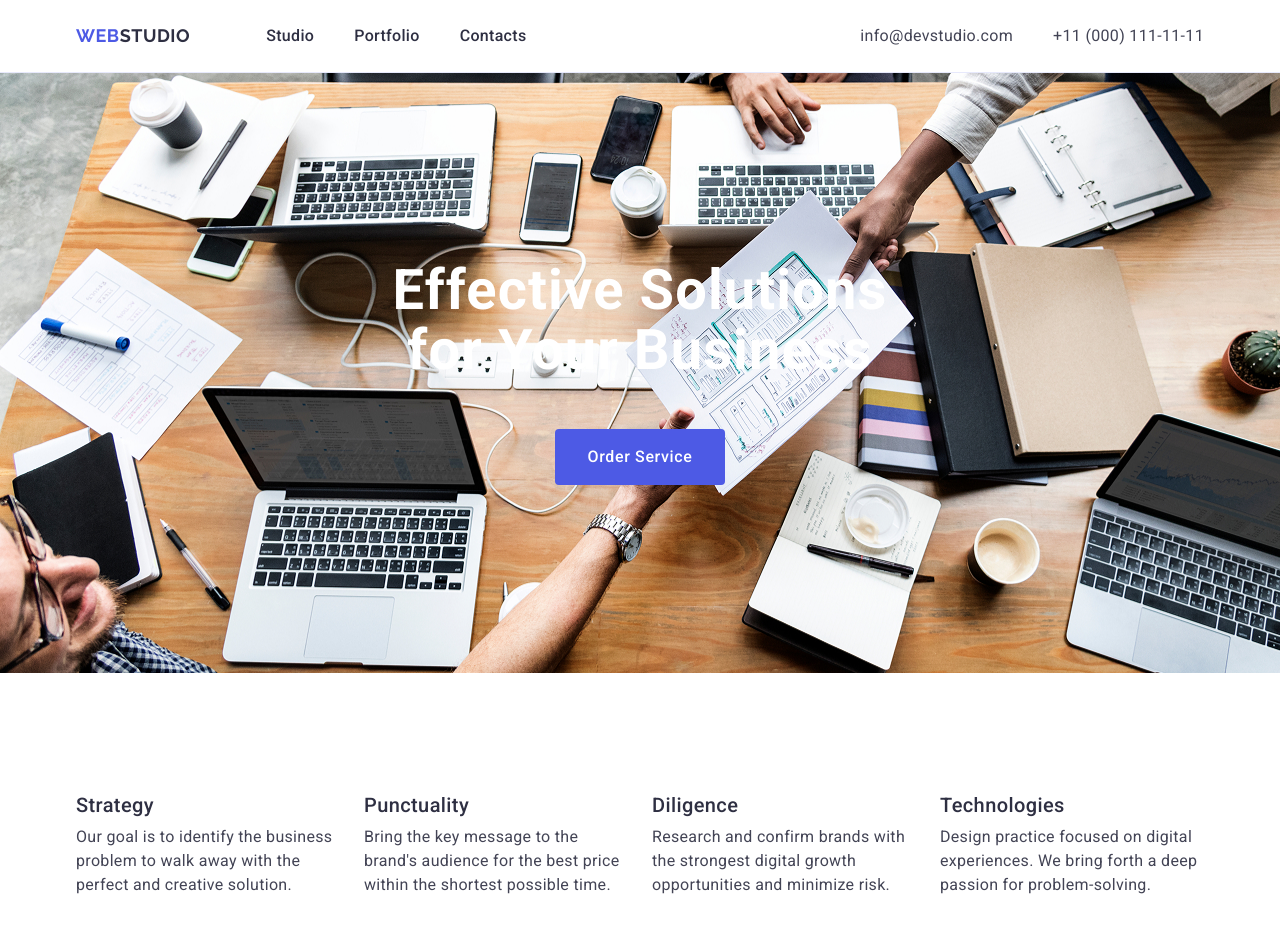
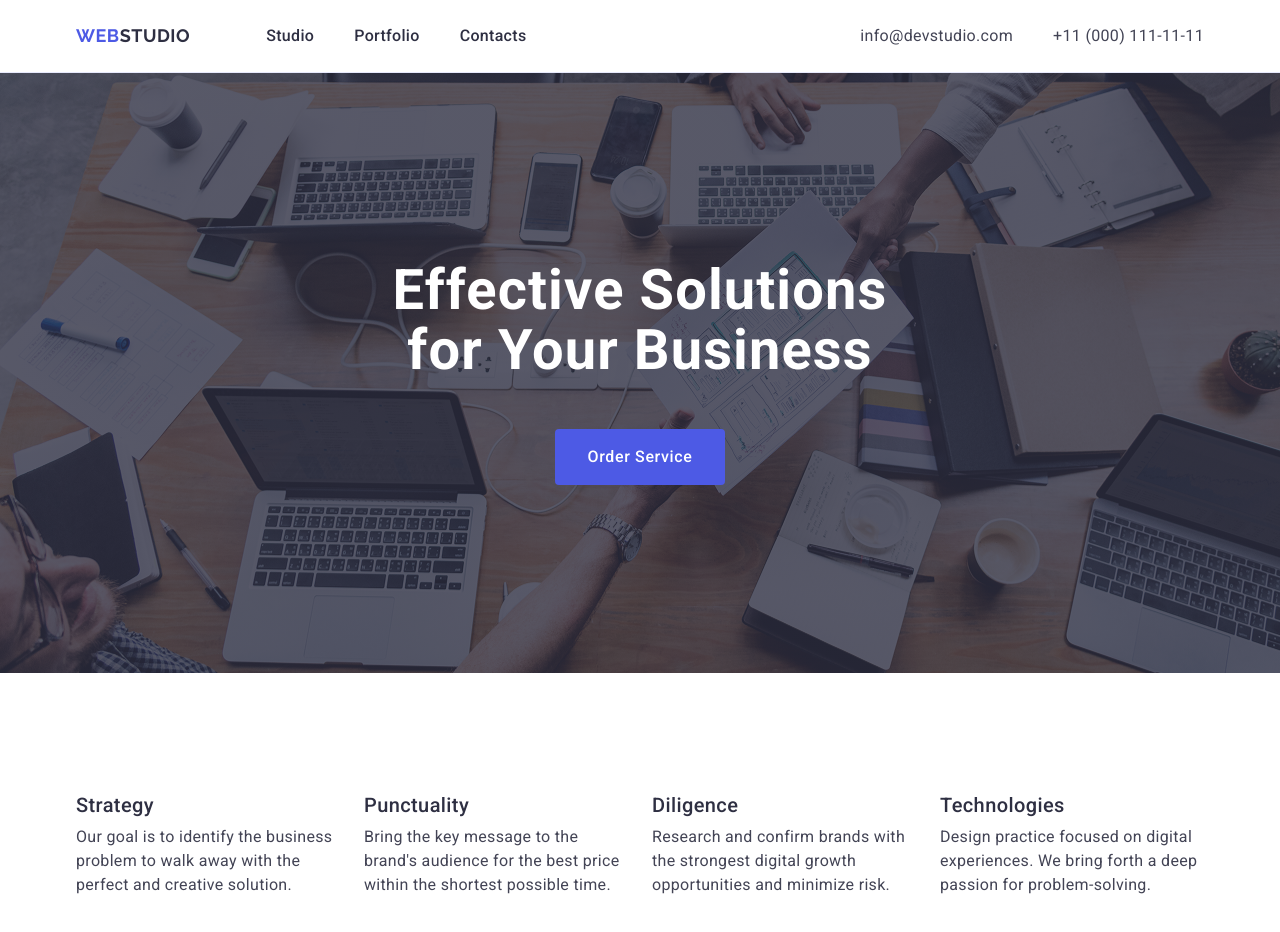
Before and after one commit to AndriiButenko05/goit-markup-hw-04, a plain HTML site: page index.html in a window 1280 px wide. Shown: the top 932 px of the page. Drawn offline with nearby package versions, Linux system fonts and the light colour scheme.

Commit message:
Did hero img

```diff
--- a/css/style.css
+++ b/css/style.css
@@ -135,7 +135,10 @@ h1 {
 .head-one-sect {
   background: #2e2f42;
   padding: 188px 0;
-  background-image: url(../images/people-office\ 1.jpg);
+  background-image: linear-gradient(rgba(46, 47, 66, 0.8), rgba(46, 47, 66, 0.8)),
+    url(../images/people-office\ 1.jpg);
+  background-size: cover;
+  background-repeat: no-repeat;
 }
 .head-one-container {
 }
```
